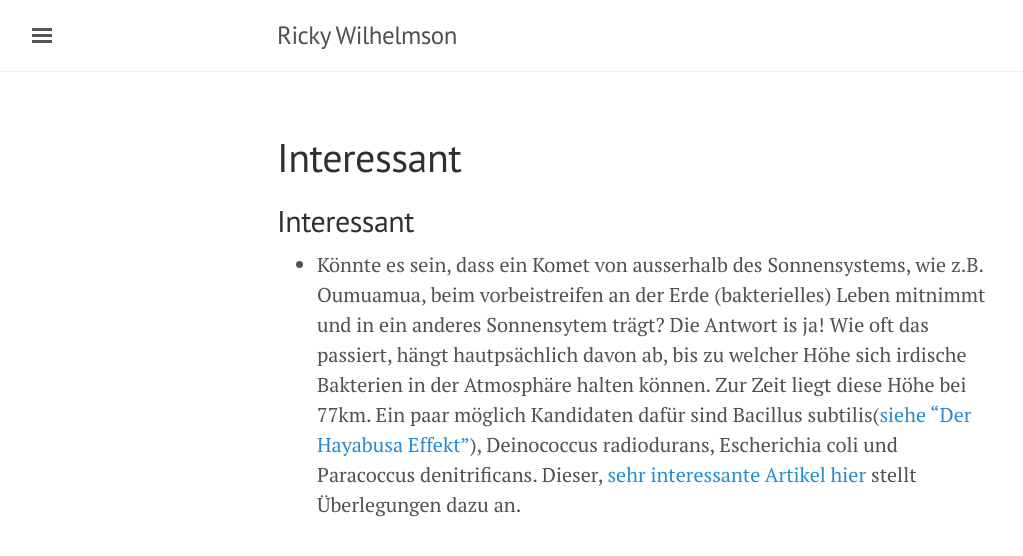
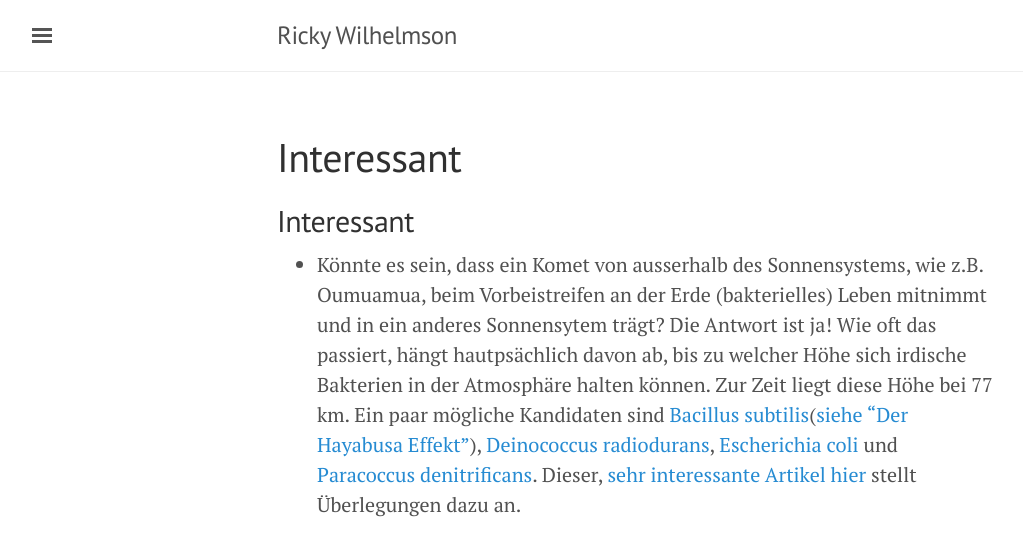
Before and after one commit to SOSTaler/sostaler.github.io, a Jekyll site: the page built from interessant.md, in a window 1280 px wide. Shown: the top 556 px of the page, without its empty margins (3-1026 px from the left). Built offline with Jekyll 4.4.1, drawn with Linux system fonts in a browser that asks for light colours; comment, search, counter and statistics services are not loaded.

Commit message:
Update interessant.md

```diff
--- a/interessant.md
+++ b/interessant.md
@@ -6,5 +6,4 @@ title: 'Interessant'
 
 ## Interessant
 
-* Könnte es sein, dass ein Komet von ausserhalb des Sonnensystems, wie z.B. Oumuamua, beim vorbeistreifen an der Erde (bakterielles) Leben mitnimmt und in ein anderes Sonnensytem trägt? Die Antwort is ja! Wie oft das passiert, hängt hautpsächlich davon ab, bis zu welcher Höhe sich irdische Bakterien in der Atmosphäre halten können. Zur Zeit liegt diese Höhe bei 77km. Ein paar möglich Kandidaten dafür sind Bacillus subtilis([siehe "Der Hayabusa Effekt"](/2020/11/12/Der-Hayabusa-Effekt-Teil-1/)), Deinococcus radiodurans, Escherichia coli und Paracoccus denitrificans. Dieser, [sehr interessante Artikel hier](https://doi.org/10.1017/
-S1473550419000314) stellt Überlegungen dazu an.
+* Könnte es sein, dass ein Komet von ausserhalb des Sonnensystems, wie z.B. Oumuamua, beim Vorbeistreifen an der Erde (bakterielles) Leben mitnimmt und in ein anderes Sonnensytem trägt? Die Antwort ist ja! Wie oft das passiert, hängt hautpsächlich davon ab, bis zu welcher Höhe sich irdische Bakterien in der Atmosphäre halten können. Zur Zeit liegt diese Höhe bei 77 km. Ein paar mögliche Kandidaten sind [Bacillus subtilis](https://de.wikipedia.org/wiki/Bacillus_subtilis)([siehe "Der Hayabusa Effekt"](/2020/11/12/Der-Hayabusa-Effekt-Teil-1/)), [Deinococcus radiodurans](https://de.wikipedia.org/wiki/Deinococcus_radiodurans), [Escherichia coli](https://de.wikipedia.org/wiki/Escherichia_coli) und [Paracoccus denitrificans](https://de.wikipedia.org/wiki/Paracoccus_denitrificans). Dieser, [sehr interessante Artikel hier](https://doi.org/10.1017/S1473550419000314) stellt Überlegungen dazu an.
```
